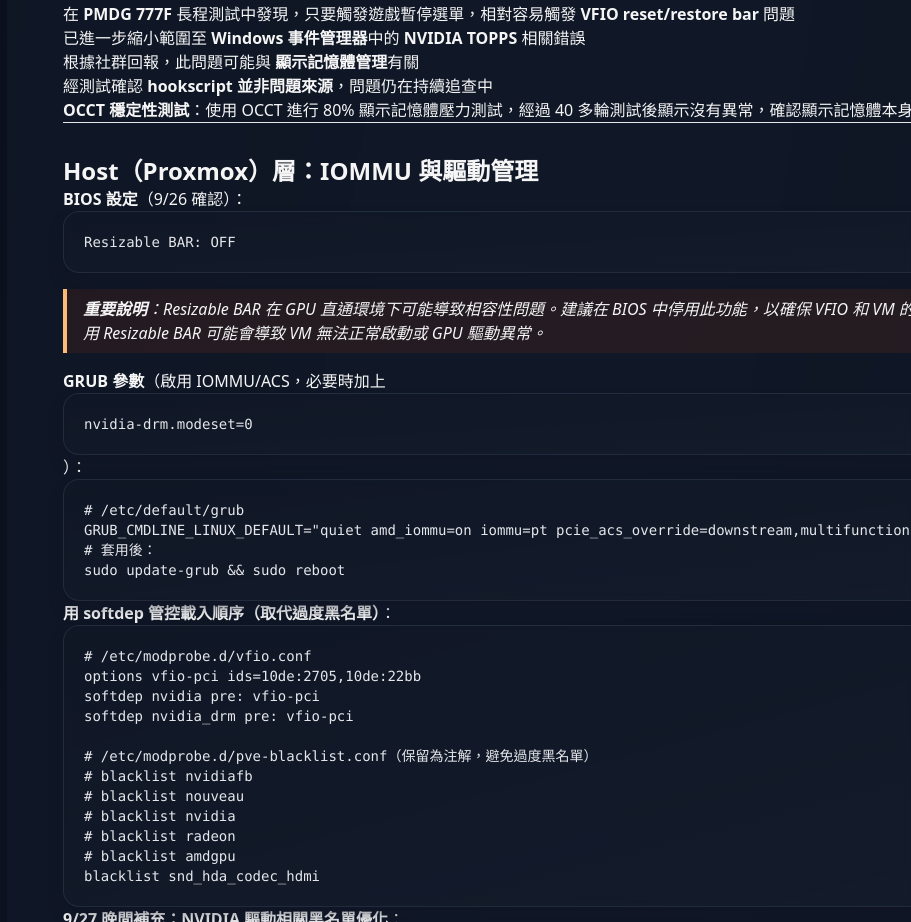
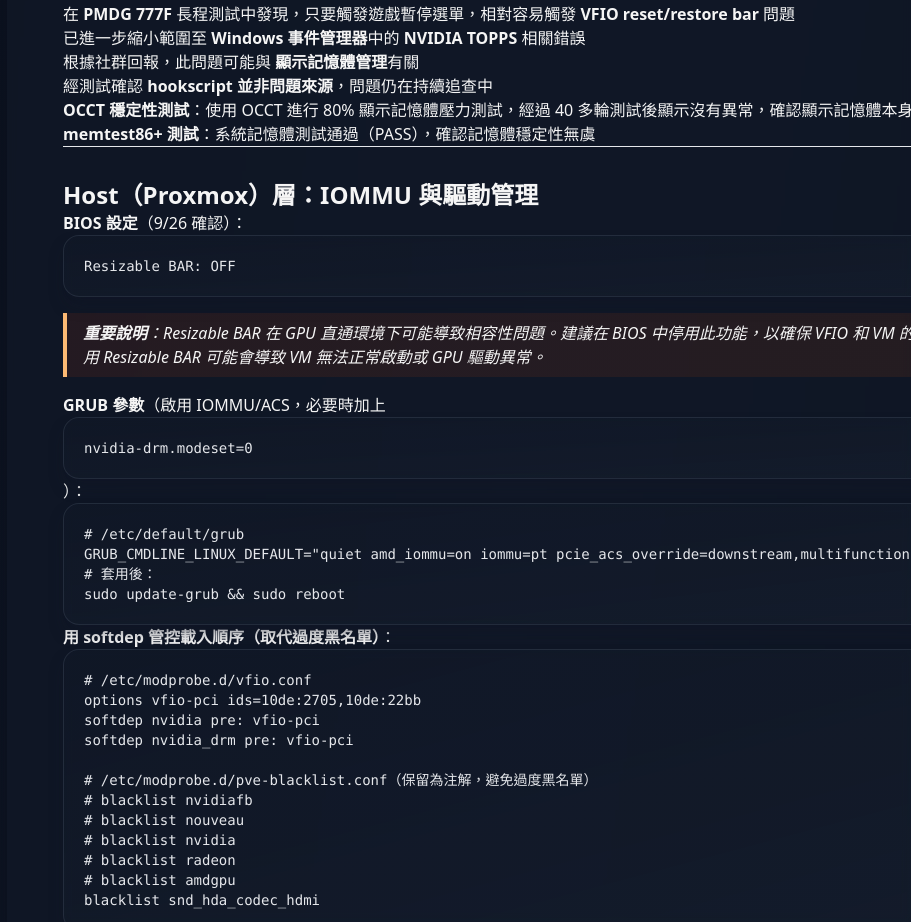
Before and after one commit to jason5545/Proxmox_xyz, a React (Vite) app: page / in a window 1280 px wide. Shown: the part 1910-2832 px from the top of the page, without its empty margins (369-1280 px from the left). Built offline with nearby package versions, Linux system fonts and the light colour scheme.

Commit message:
新增 9/28 memtest86+ 測試通過記錄

```diff
--- a/src/App.jsx
+++ b/src/App.jsx
@@ -60,7 +60,8 @@
   - 已進一步縮小範圍至 **Windows 事件管理器**中的 **NVIDIA TOPPS** 相關錯誤
   - 根據社群回報，此問題可能與 **顯示記憶體管理**有關
   - 經測試確認 **hookscript 並非問題來源**，問題仍在持續追查中
-  - **OCCT 穩定性測試**：使用 OCCT 進行 80% 顯示記憶體壓力測試，經過 40 多輪測試後顯示沒有異常，確認顯示記憶體本身穩定`,
+  - **OCCT 穩定性測試**：使用 OCCT 進行 80% 顯示記憶體壓力測試，經過 40 多輪測試後顯示沒有異常，確認顯示記憶體本身穩定
+  - **memtest86+ 測試**：系統記憶體測試通過（PASS），確認記憶體穩定性無虞`,
   '',
   '---',
   '',
```
